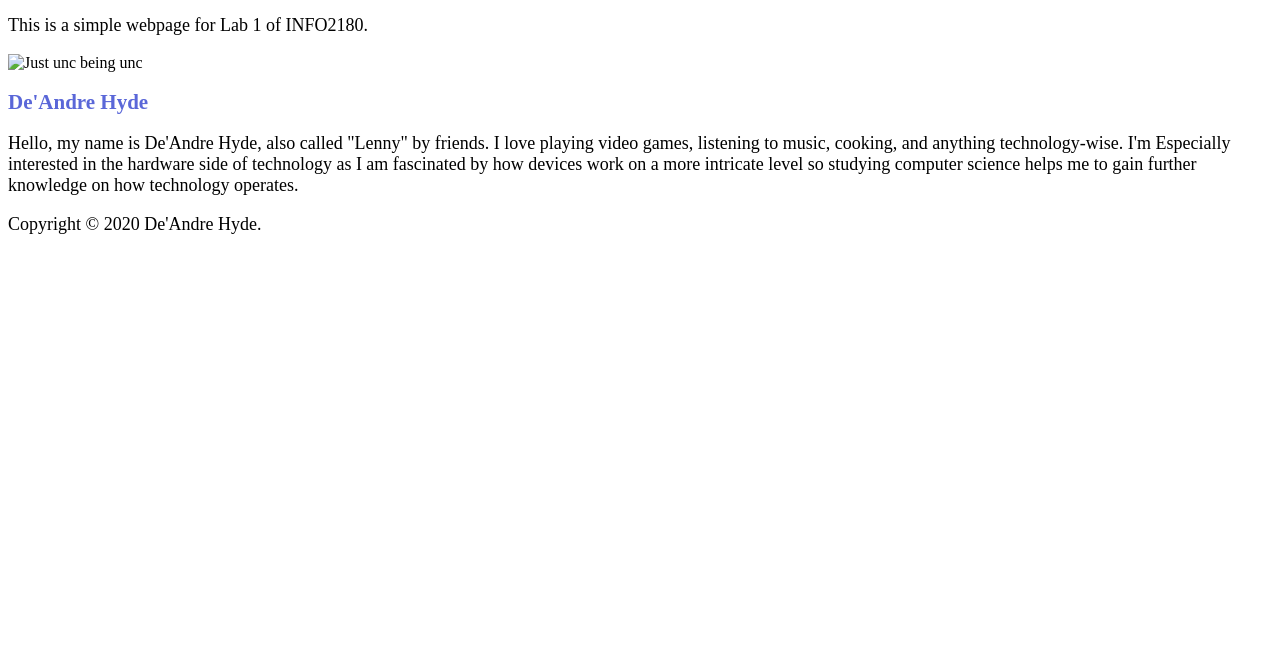
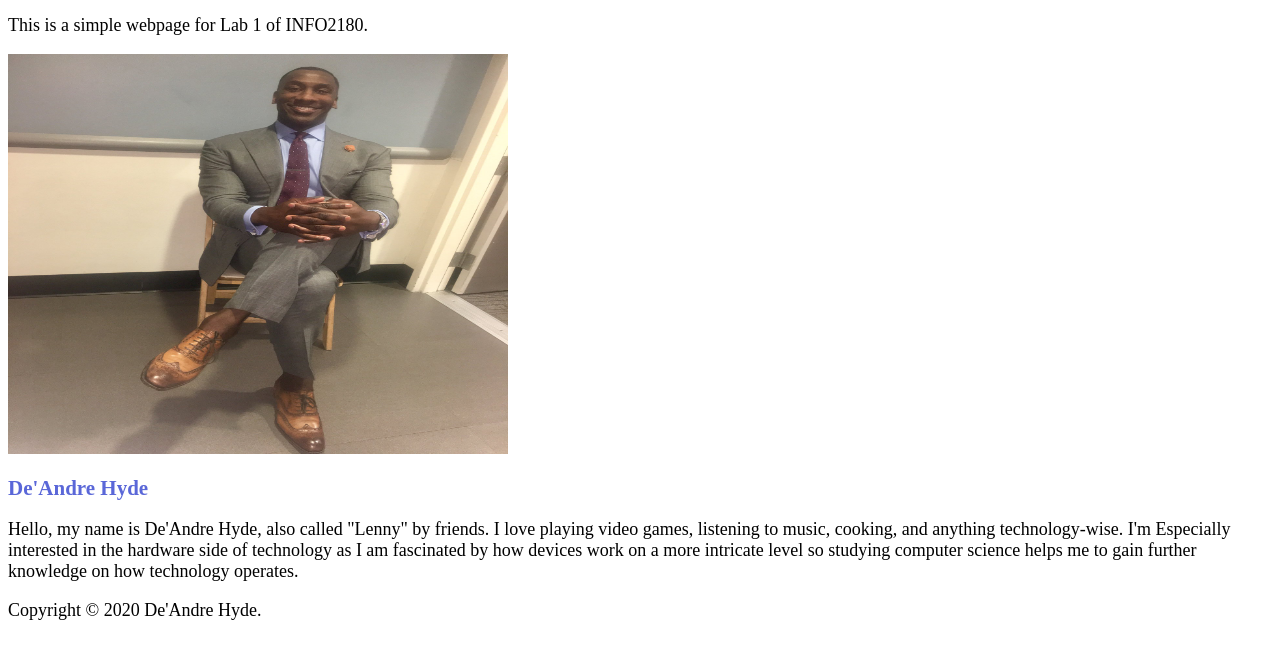
Before and after one commit to ddrehyde/info2180-lab1, a plain HTML site: page index.html in a window 1280 px wide. Shown: the part 46-704 px from the top of the page. Drawn offline with Linux system fonts and the light colour scheme.

Commit message:
added new unc.jpg

```diff
--- a/index.html
+++ b/index.html
@@ -11,7 +11,7 @@
     <header>
         <h1>INFO2180 Lab 1</h1>
         <p>This is a simple webpage for Lab 1 of INFO2180.</p>
-        <img src="unc.jpg" alt = "Just unc being unc">
+        <img src="unc.jpg" alt = "Just unc being unc" width="500" height="400">
     </header>
     <main>
         <h2>De'Andre Hyde</h2>
```
Also changed, not shown: unc.jpg (added).
